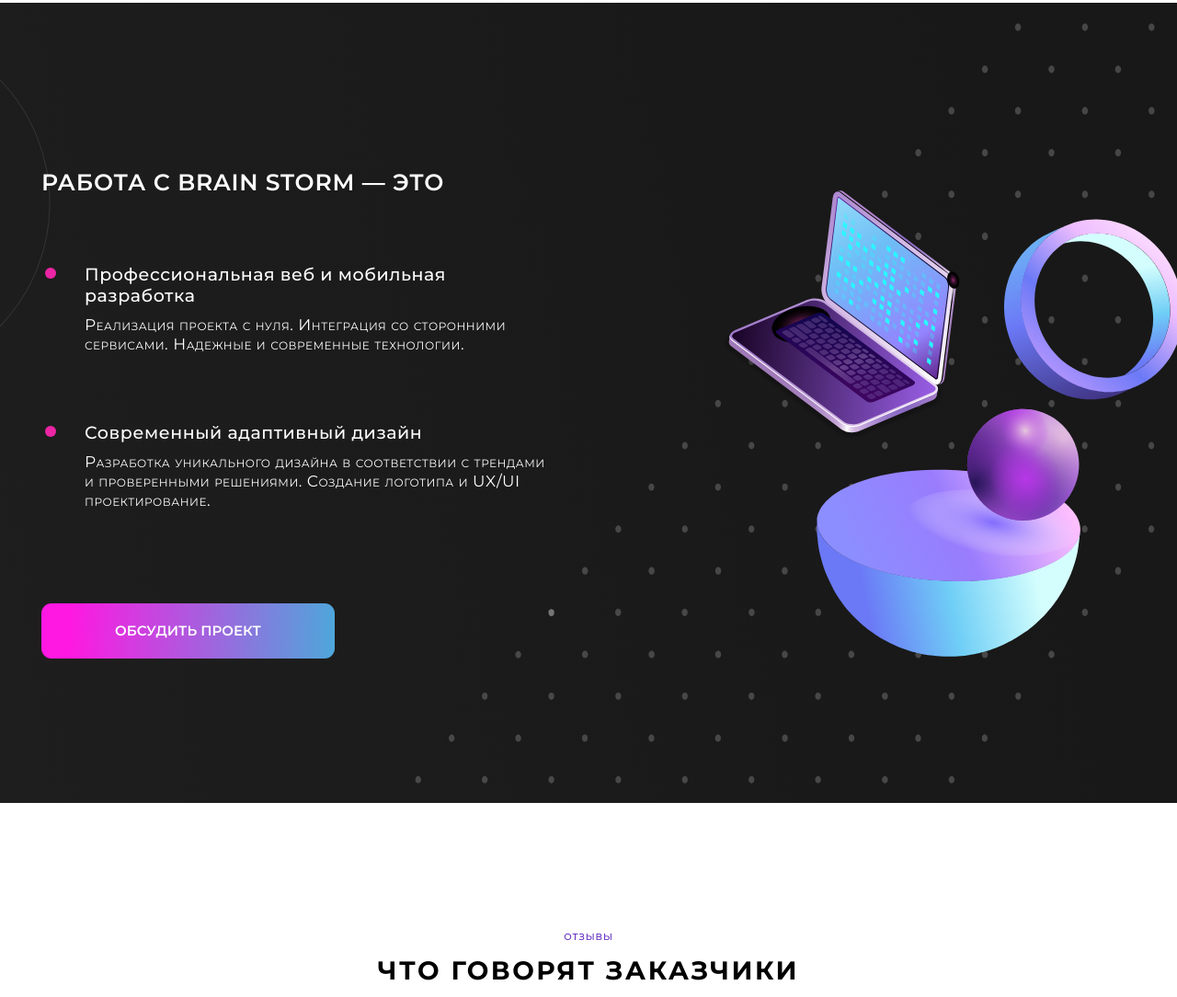
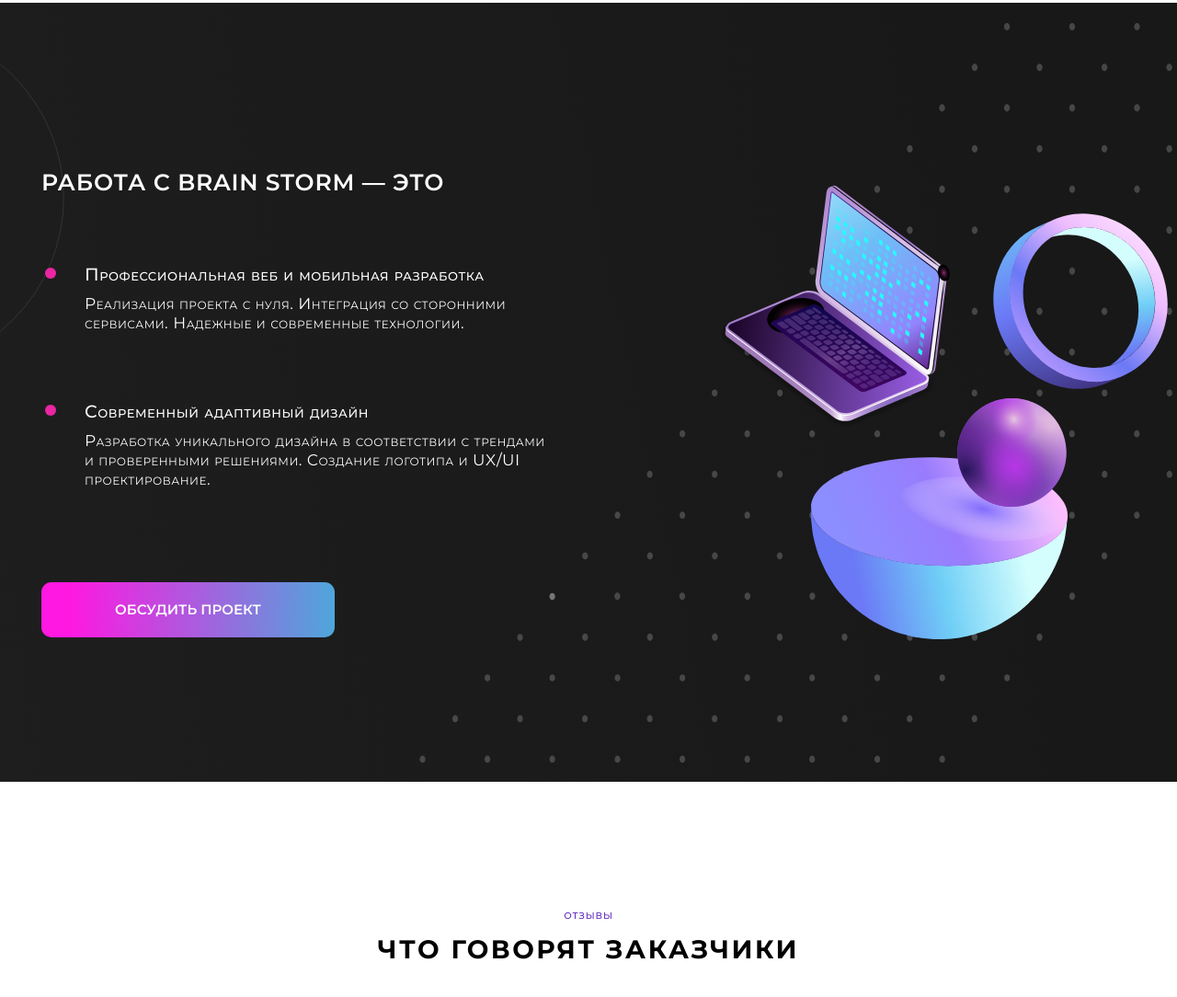
Before and after one commit to Alex-Artsymenya/brainstorme, a plain HTML site: page index.html in a window 1280 px wide. Shown: the part 3120-4204 px from the top of the page at 92% size. Drawn offline with Linux system fonts and the light colour scheme; a web font is replaced by a local one.

Commit message:
add sanserif

```diff
--- a/css/main.css
+++ b/css/main.css
@@ -696,12 +696,13 @@
 }
 
 .work__title {
+    font-family: 'Montserrat', sans-serif;
     font-style: normal;
     font-weight: 500;
     font-size: 19px;
     line-height: 23px;
     letter-spacing: 0.03em;
-    /*font-variant: small-caps;*/
+    font-variant: small-caps;
     margin-bottom: 10px;
     color: #FFFFFF;
 }
```
